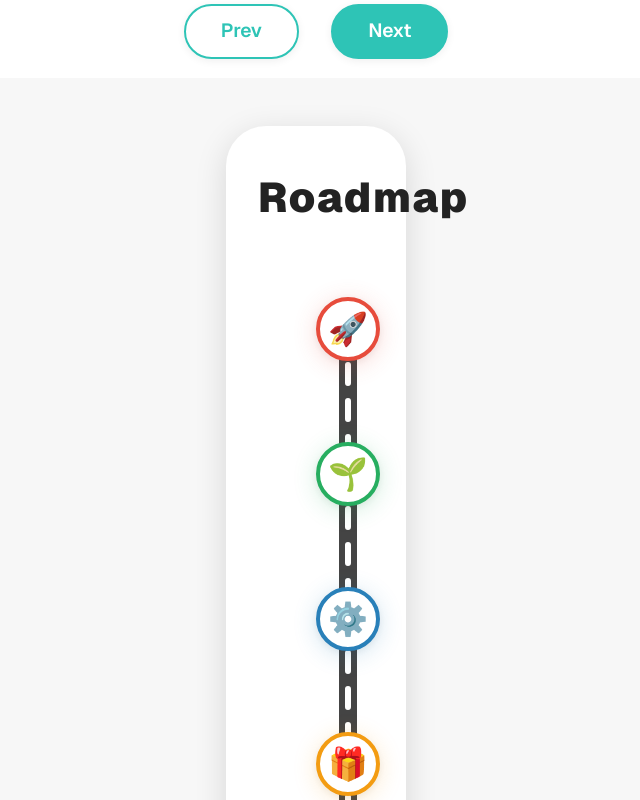
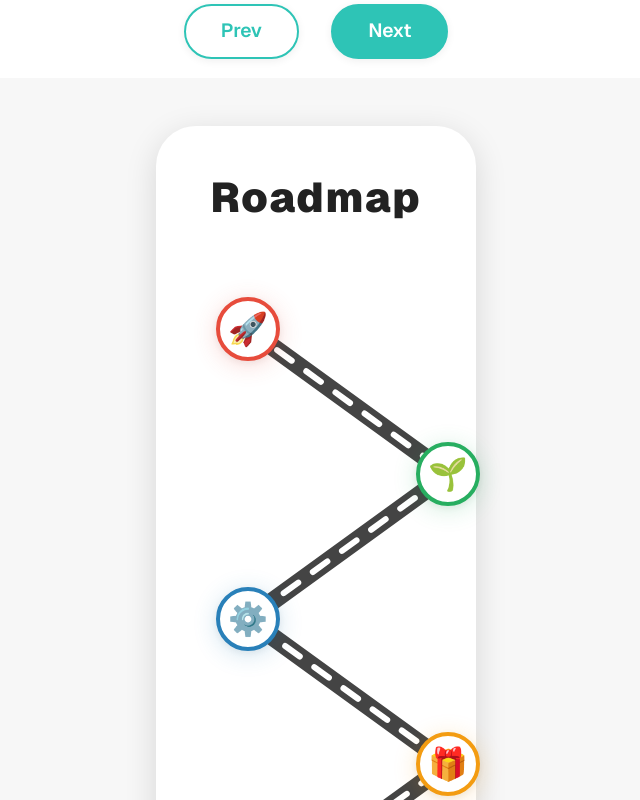
Before and after one commit to nerdyfiroz/nexora-base, a Next.js app: page / in a window 1280 px wide. Shown: the part 2200-3000 px from the top of the page, without its empty margins (324-964 px from the left). Built offline with nearby package versions, Linux system fonts and the light colour scheme.

Commit message:
Feat: convert roadmap line to Z-shape and alternate milestone positions

```diff
--- a/src/app/RoadmapFlow.js
+++ b/src/app/RoadmapFlow.js
@@ -36,16 +36,25 @@ const milestones = [
 
 
   // Vertical roadmap config
-  const svgWidth = 180;
+  const svgWidth = 320;
   const svgHeight = 700;
   const topPad = 60;
   const bottomPad = 60;
-  const lineX = svgWidth / 2;
+  const leftX = 60;
+  const rightX = svgWidth - 60;
+  const centerX = svgWidth / 2;
   const step = (svgHeight - topPad - bottomPad) / (milestones.length - 1);
-  const pinPositions = Array.from({ length: milestones.length }, (_, i) => ({
-    x: lineX,
-    y: topPad + i * step
-  }));
+  // Alternate left, right, center, right, left, ...
+  const pinPositions = Array.from({ length: milestones.length }, (_, i) => {
+    let x;
+    if (i % 2 === 0) x = leftX;
+    else x = rightX;
+    // Optionally, for more Z, you can do: if (i === 0 || i === milestones.length-1) x = centerX;
+    return {
+      x,
+      y: topPad + i * step
+    };
+  });
 
 
 
@@ -110,12 +119,38 @@ function RoadmapFlow() {
           letterSpacing: "0.04em"
         }}>Roadmap</h2>
         <div style={{ position: "relative", width: svgWidth, height: svgHeight, margin: "0 auto" }}>
-          {/* Vertical line path */}
+          {/* Z-line path */}
           <svg width={svgWidth} height={svgHeight} style={{ position: "absolute", left: 0, top: 0, zIndex: 1 }}>
-            <line x1={lineX} y1={topPad} x2={lineX} y2={svgHeight - bottomPad} stroke="#444" strokeWidth={18} strokeLinecap="round" />
-            <line x1={lineX} y1={topPad} x2={lineX} y2={svgHeight - bottomPad} stroke="#fff" strokeWidth={6} strokeDasharray="18 18" strokeLinecap="round" />
-            {/* Arrowhead */}
-            <polygon points={`${lineX - 18},${svgHeight - bottomPad - 10} ${lineX},${svgHeight - bottomPad + 30} ${lineX + 18},${svgHeight - bottomPad - 10}`} fill="#444" />
+            <polyline
+              fill="none"
+              stroke="#444"
+              strokeWidth={18}
+              strokeLinecap="round"
+              points={pinPositions.map(p => `${p.x},${p.y}`).join(' ')}
+            />
+            <polyline
+              fill="none"
+              stroke="#fff"
+              strokeWidth={6}
+              strokeDasharray="18 18"
+              strokeLinecap="round"
+              points={pinPositions.map(p => `${p.x},${p.y}`).join(' ')}
+            />
+            {/* Arrowhead at the end of the Z-line */}
+            {(() => {
+              const last = pinPositions[pinPositions.length - 1];
+              const prev = pinPositions[pinPositions.length - 2];
+              const angle = Math.atan2(last.y - prev.y, last.x - prev.x);
+              const size = 18;
+              const ax = last.x;
+              const ay = last.y;
+              const points = [
+                `${ax + size * Math.cos(angle - Math.PI / 6)},${ay + size * Math.sin(angle - Math.PI / 6)}`,
+                `${ax},${ay}`,
+                `${ax + size * Math.cos(angle + Math.PI / 6)},${ay + size * Math.sin(angle + Math.PI / 6)}`
+              ].join(' ');
+              return <polyline points={points} fill="#444" stroke="#444" strokeWidth={2} />;
+            })()}
           </svg>
           {/* Milestone pins */}
           {milestones.map((m, i) => {
```
